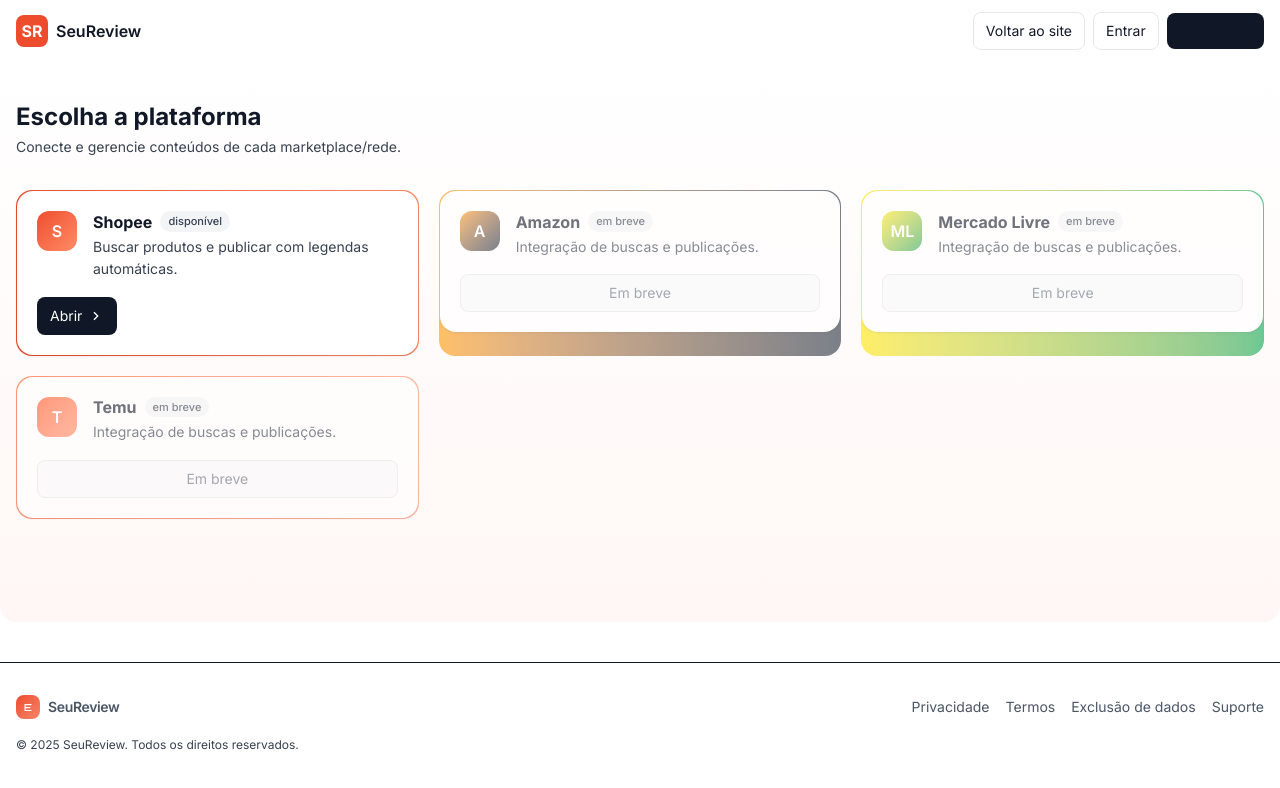
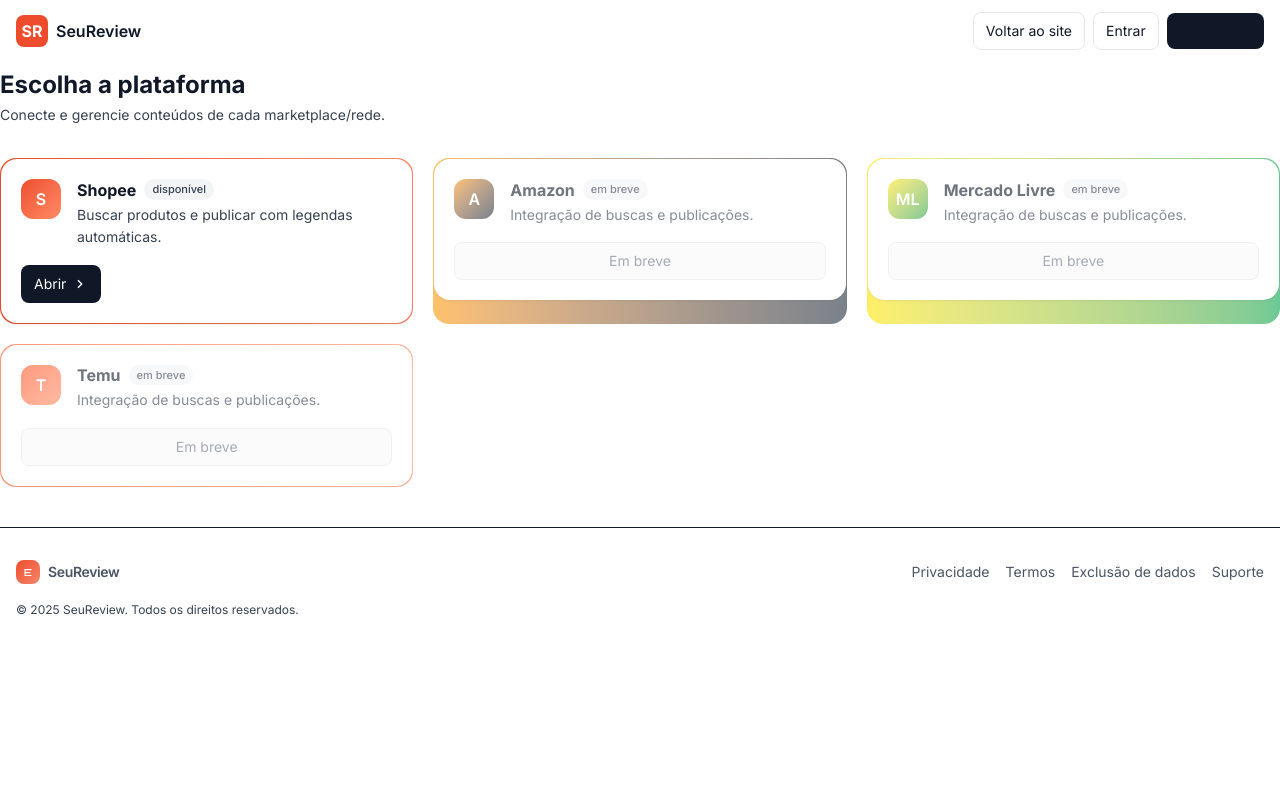
Before and after one commit to marciobever/app_afiliados, a Next.js app: page /dashboard in a window 1280 px wide. Shown: the top 788 px of the page. Built offline with nearby package versions, Linux system fonts and the light colour scheme; no server answers.

Commit message:
Update layout.tsx

```diff
--- a/app/layout.tsx
+++ b/app/layout.tsx
@@ -20,10 +20,7 @@
     <html lang="pt-BR">
       <body className={`${inter.className} bg-white text-gray-900 antialiased`}>
         <Header initialLoggedIn={hasSession} />
-
-        <main className="min-h-[70vh] mx-auto max-w-7xl px-4 py-8 bg-gradient-to-b from-white to-[#fff7f5] rounded-2xl">
-          {children}
-        </main>
+        <main>{children}</main>
 
         <footer className="border-t mt-10">
           <div className="mx-auto max-w-7xl px-4 py-8 text-sm text-gray-600">
```
